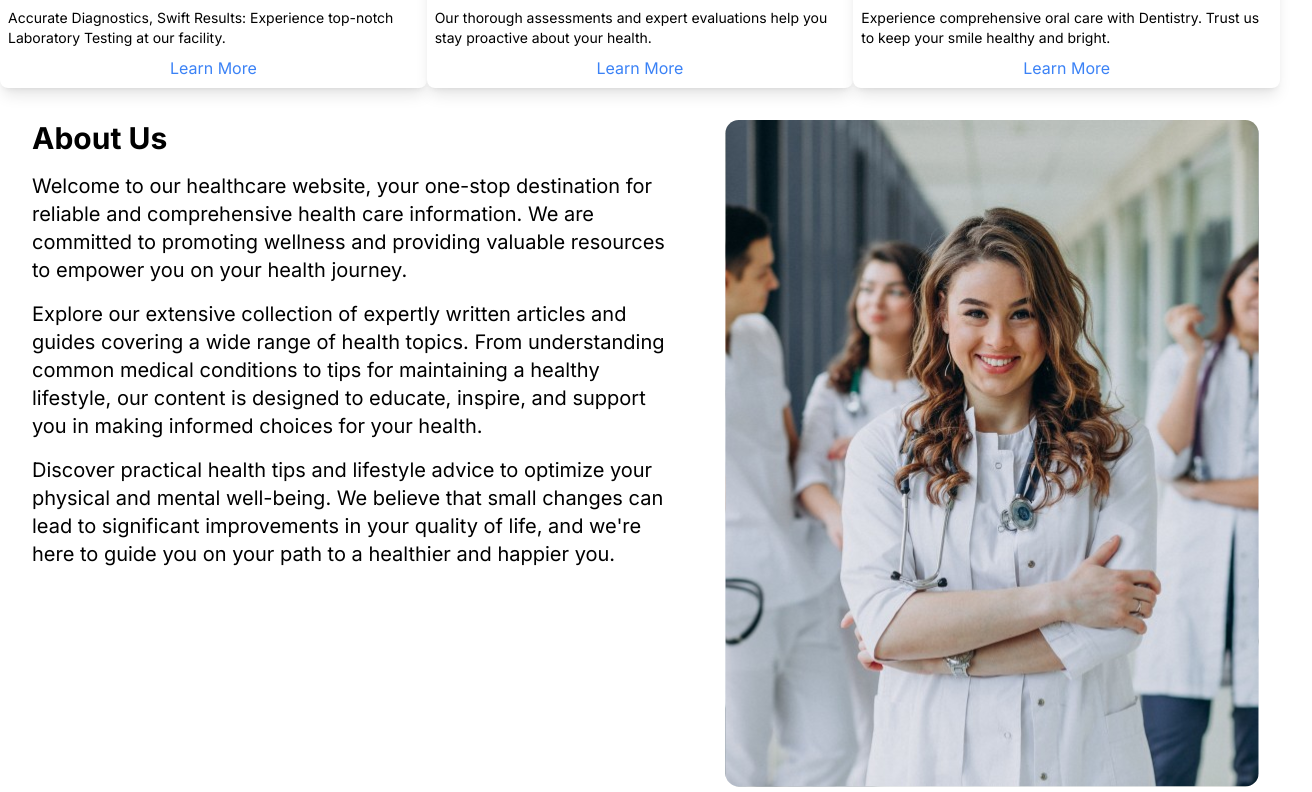
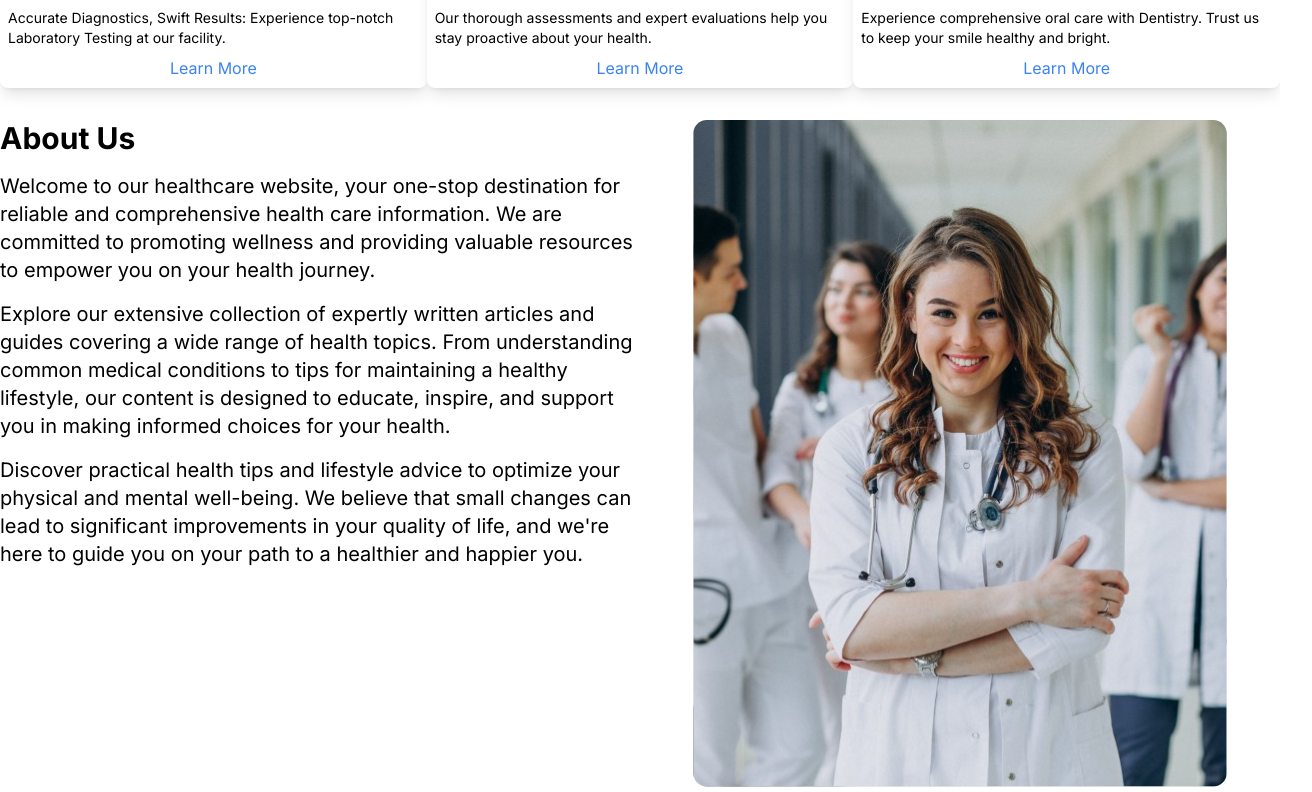
Before and after one commit to LuisUTFPR/prova, a Next.js app: page / in a window 1280 px wide. Shown: the part 1108-1900 px from the top of the page, 1312 px wide, since content can reach past the window. Built offline with nearby package versions, Linux system fonts and the light colour scheme.

Commit message:
teste central

```diff
--- a/app/components/Section1.tsx
+++ b/app/components/Section1.tsx
@@ -1,6 +1,6 @@
 export default function Section1() {
     return (
-        <section className="container mx-auto mt-8 ml-8 flex text-black">
+      <section className="container mx-auto mt-8 flex text-black">
         <div className="w-1/2 text-left">
           <h2 className="text-3xl font-bold">About Us</h2>
           <p className="text-left text-xl my-4">
@@ -23,7 +23,7 @@ export default function Section1() {
             guide you on your path to a healthier and happier you.
           </p>
         </div>
-      <div className="w-1/2">
+        <div className="w-1/2 flex items-center justify-center">
           <img
             src="/img/about.svg"
             alt="Imagem Grande"
@@ -32,4 +32,4 @@ export default function Section1() {
         </div>
       </section>
     );
-    };
+  }
```
Lines whose indentation alone changed are shown as unchanged.
